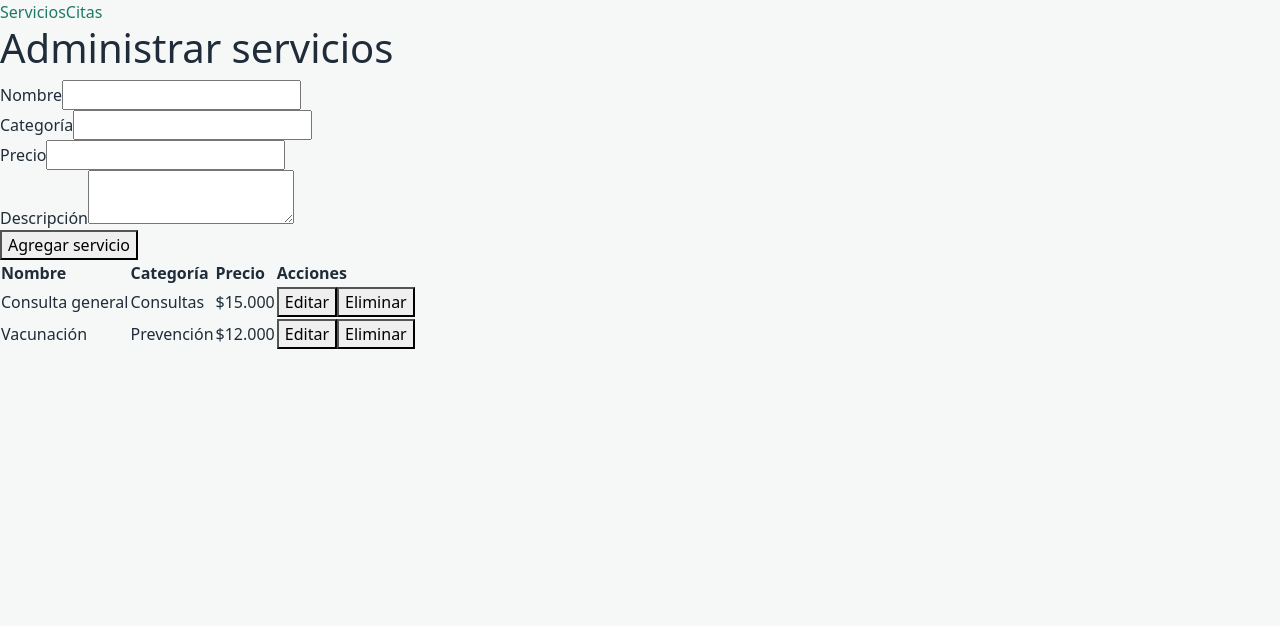
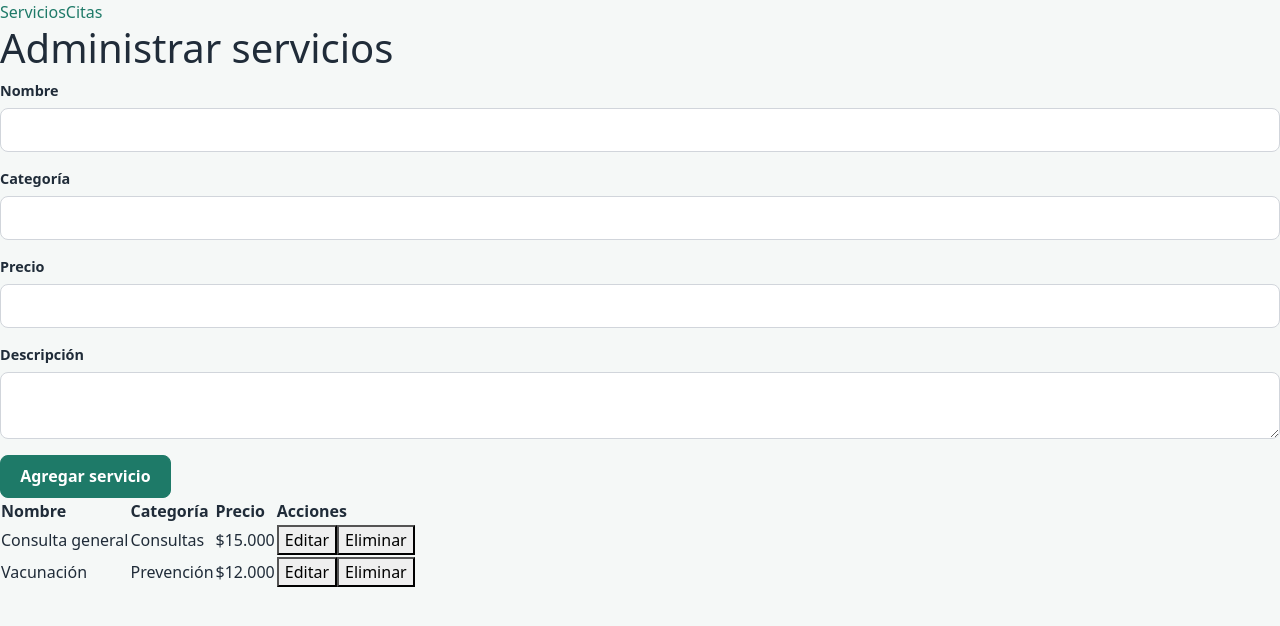
Before and after one commit to ItaloCarmonaM/Ev2_vet_san_marcos, a React (Vite) app: page /admin/servicios in a window 1280 px wide. Shown: the top 626 px of the page. Built offline with nearby package versions, Linux system fonts and the light colour scheme.

Commit message:
style(admin): agrega estilos de tablas y formularios globales en App.css

```diff
--- a/src/App.css
+++ b/src/App.css
@@ -301,3 +301,126 @@ main.flex-grow-1 {
     transform: translateY(0);
   }
 }
+/* ===== Admin ===== */
+.table {
+  --bs-table-hover-bg: var(--vet-primary-light);
+  color: var(--vet-dark);
+}
+
+.table thead th {
+  background-color: var(--vet-primary-light);
+  color: var(--vet-primary-hover);
+  font-weight: 600;
+  font-size: 0.85rem;
+  border-bottom: 2px solid var(--vet-primary);
+  white-space: nowrap;
+}
+
+.table td,
+.table th {
+  padding: 0.85rem 1rem;
+}
+
+.card.shadow-sm {
+  border-radius: var(--vet-radius-md);
+  box-shadow: var(--vet-shadow-sm) !important;
+  overflow: hidden;
+}
+
+.form-control.campo-input.is-invalid,
+.form-select.campo-input.is-invalid {
+  border-color: var(--vet-cancelado);
+}
+
+.form-control.campo-input.is-invalid:focus {
+  box-shadow: 0 0 0 3px rgba(220, 38, 38, 0.15);
+}
+
+.btn-outline-danger {
+  color: var(--vet-cancelado);
+  border-color: var(--vet-cancelado);
+}
+
+.btn-outline-danger:hover {
+  background-color: var(--vet-cancelado);
+  border-color: var(--vet-cancelado);
+  color: #ffffff;
+}
+
+.btn-sm {
+  padding: 0.35rem 0.8rem;
+  font-size: 0.85rem;
+}
+
+/* ===== Formularios globales ===== */
+form label {
+  display: block;
+  color: var(--vet-dark);
+  font-size: 0.9rem;
+  font-weight: 600;
+  margin-bottom: 0.4rem;
+}
+
+form input:not([type="checkbox"]):not([type="radio"]),
+form select,
+form textarea {
+  display: block;
+  width: 100%;
+  box-sizing: border-box;
+  border: 1.5px solid #d1d5db;
+  border-radius: var(--vet-radius-sm);
+  padding: 0.6rem 0.85rem;
+  font-size: 0.95rem;
+  font-family: var(--vet-font);
+  background-color: #ffffff;
+  color: var(--vet-dark);
+  transition: var(--vet-transition);
+}
+
+form input:focus,
+form select:focus,
+form textarea:focus {
+  outline: none;
+  border-color: var(--vet-primary);
+  box-shadow: 0 0 0 3px rgba(30, 122, 104, 0.15);
+}
+
+form input::placeholder,
+form textarea::placeholder {
+  color: #9ca3af;
+}
+
+form input[aria-invalid="true"],
+form .is-invalid {
+  border-color: var(--vet-cancelado);
+}
+
+form [role="alert"],
+form .error {
+  display: block;
+  color: var(--vet-cancelado);
+  font-size: 0.85rem;
+  margin-top: 0.3rem;
+}
+
+form .campo,
+form .campo-grupo {
+  margin-bottom: 1rem;
+}
+
+form button[type="submit"] {
+  background-color: var(--vet-primary);
+  border: 1px solid var(--vet-primary);
+  color: #ffffff;
+  font-weight: 600;
+  border-radius: var(--vet-radius-sm);
+  padding: 0.55rem 1.2rem;
+  cursor: pointer;
+  transition: var(--vet-transition);
+}
+
+form button[type="submit"]:hover {
+  background-color: var(--vet-primary-hover);
+  border-color: var(--vet-primary-hover);
+  box-shadow: 0 4px 12px rgba(30, 122, 104, 0.25);
+}
```
